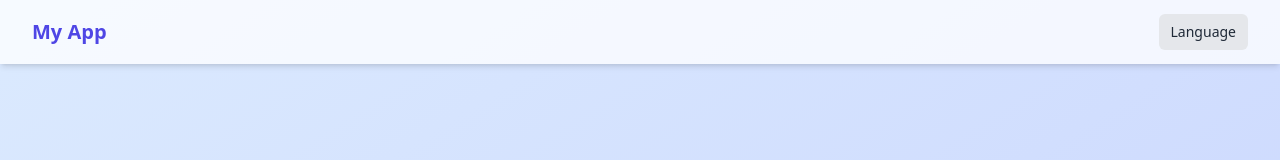
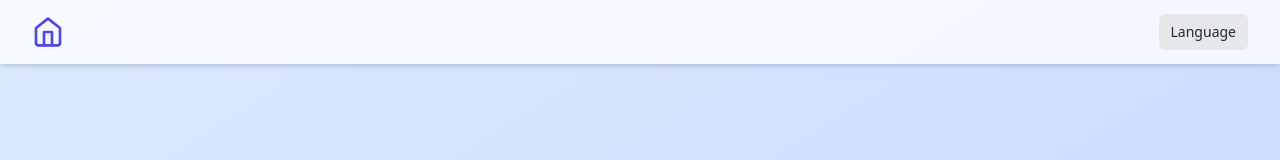
Before and after one commit to rememberber/where_to_eat, a React (Vite) app: page / in a window 1280 px wide. Shown: the top 160 px of the page. Built offline with nearby package versions, Linux system fonts and the light colour scheme.

Commit message:
把导航栏中的My App换成一个矢量图标

```diff
--- a/src/components/Navbar.tsx
+++ b/src/components/Navbar.tsx
@@ -1,5 +1,6 @@
 import React, { useState } from 'react';
 import { useTranslation } from 'react-i18next';
+import { Home } from 'lucide-react'; // 引入矢量图标
 
 const Navbar: React.FC = () => {
   const { i18n } = useTranslation();
@@ -15,7 +16,7 @@ const Navbar: React.FC = () => {
       <div className="max-w-7xl mx-auto px-4 sm:px-6 lg:px-8">
         <div className="flex items-center justify-between h-16">
           <div className="flex items-center">
-            <div className="text-xl font-bold text-indigo-600 dark:text-indigo-400">My App</div>
+            <Home className="text-indigo-600 dark:text-indigo-400 w-8 h-8" /> {/* 使用矢量图标 */}
           </div>
           <div className="ml-4 flex items-center md:ml-6">
             <div className="relative">
```
Also changed, not shown: 1 other file (tests, documents, lock files or other folders).
